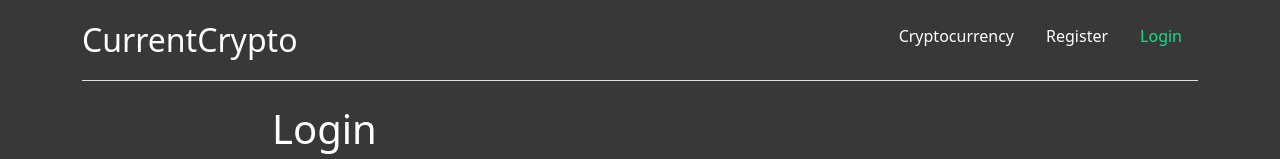
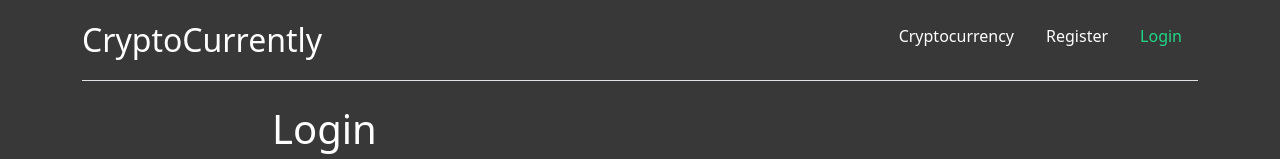
Before and after one commit to Kirch2/CryptoCurrently, a React app in the folder client/: page /login in a window 1280 px wide. Shown: the top 159 px of the page. Built offline with nearby package versions, Linux system fonts and the light colour scheme.

Commit message:
updated Css/name

```diff
--- a/client/public/index.html
+++ b/client/public/index.html
@@ -24,7 +24,7 @@
       work correctly both with client-side routing and a non-root public URL.
       Learn how to configure a non-root public URL by running `npm run build`.
     -->
-    <title>CryptoAlerts</title>
+    <title>CryptoCurrently</title>
   </head>
   <body>
     <noscript>You need to enable JavaScript to run this app.</noscript>
--- a/client/src/components/Navbar/Navbar.tsx
+++ b/client/src/components/Navbar/Navbar.tsx
@@ -16,7 +16,7 @@ export function Navbar(props: NavBarProps) {
           to="/cryptocurrencies"
           className="d-flex align-items-center mb-3 mb-md-0 me-md-auto text-dark text-decoration-none"
         >
-          <span className="fs-2 text-white">CurrentCrypto</span>
+          <span className="fs-2 text-white">CryptoCurrently</span>
         </NavLink>
         <ul className="nav nav-pills">
           <li className="nav-item">
```
